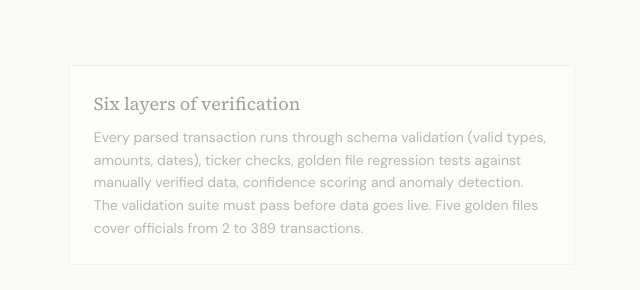
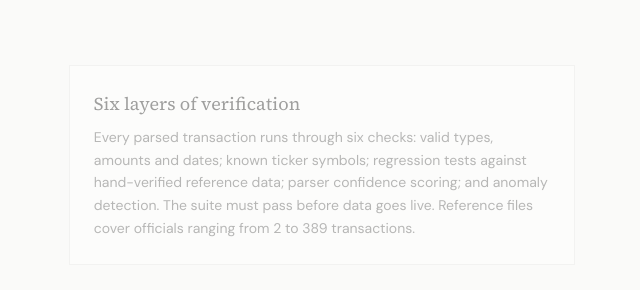
Before and after one commit to tbrown034/open-cabinet, a Next.js app: page /about in a window 1280 px wide. Shown: the part 3840-4130 px from the top of the page, without its empty margins (561-1201 px from the left). Built offline with nearby package versions, Linux system fonts and the light colour scheme.

Commit message:
Replace 'golden files' jargon with plain language

```diff
--- a/app/components/about-scrolly.tsx
+++ b/app/components/about-scrolly.tsx
@@ -68,7 +68,7 @@ const BUILD_STEPS = [
     id: "validate",
     label: "Validate",
     title: "Six layers of verification",
-    body: "Every parsed transaction runs through schema validation (valid types, amounts, dates), ticker checks, golden file regression tests against manually verified data, confidence scoring and anomaly detection. The validation suite must pass before data goes live. Five golden files cover officials from 2 to 389 transactions.",
+    body: "Every parsed transaction runs through six checks: valid types, amounts and dates; known ticker symbols; regression tests against hand-verified reference data; parser confidence scoring; and anomaly detection. The suite must pass before data goes live. Reference files cover officials ranging from 2 to 389 transactions.",
   },
   {
     id: "store",
```
